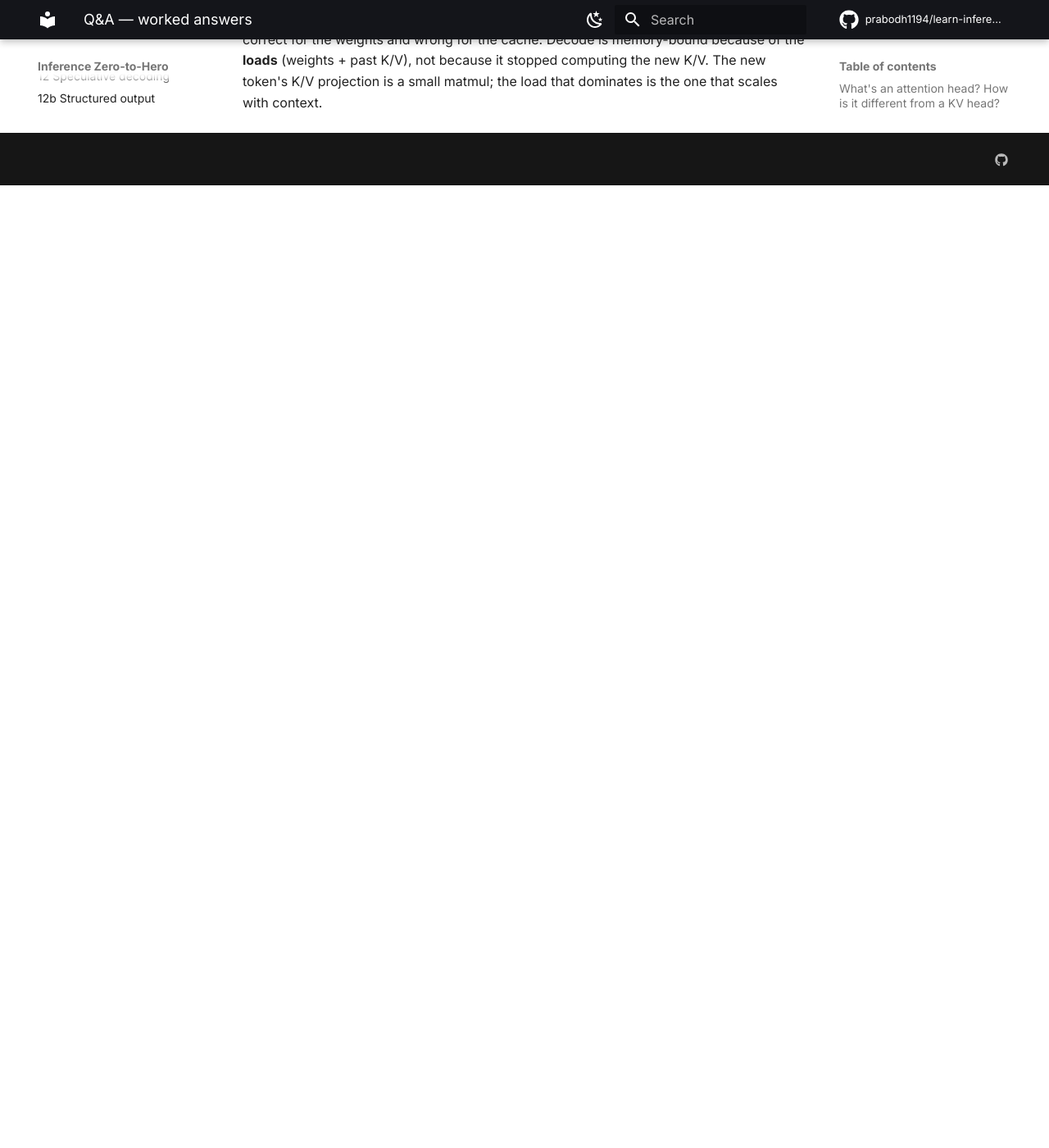
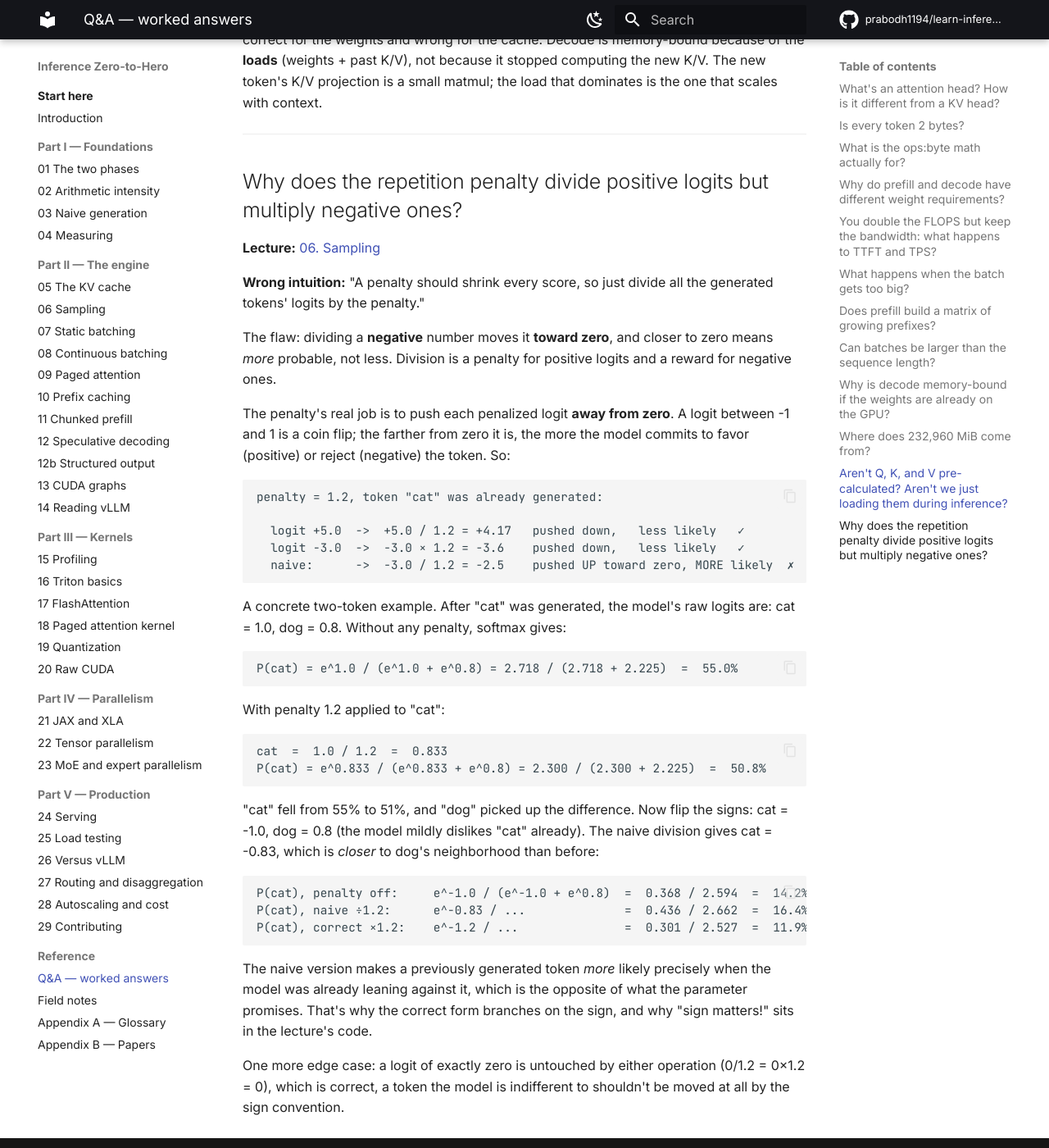
Before and after one commit to prabodh1194/learn-inference, an MkDocs documentation site: the page built from book/qa.md, in a window 1280 px wide and 1400 px high, scrolled down 8777 px. Shown: the whole window at 82% size. Built offline with MkDocs 1.6.1 and Material for MkDocs 9.7.7, drawn with Linux system fonts in a browser that asks for light colours; comment, search, counter and statistics services are not loaded; before the commit the page ends 9003 px from its top, so only the background shows below that.

Commit message:
book: explain repetition-penalty sign asymmetry; add worked example
The penalty pushes penalized logits away from zero, which requires
dividing positives and multiplying negatives; naive division rewards
negative-logit tokens. Lecture 06 gets the mechanics and an aside,
qa.md gets the full two-example derivation.

````diff
--- a/book/06-sampling.md
+++ b/book/06-sampling.md
@@ -57,9 +57,27 @@
 ### Repetition penalty
 
 Divide (or multiply) the logits of already-generated tokens to discourage loops.
+The goal: a token that's already been generated should be *less* likely to be
+picked again. Since a higher logit means more likely, the penalty has to push
+every penalized logit **away from zero**:
+
+```
+positive logit, divide by penalty:   5.0 / 1.2  =  4.17   (less favorable)  ✓
+negative logit, multiply by penalty: -3.0 × 1.2  =  -3.6  (even less favorable) ✓
+zero: 0 / 1.2 = 0 × 1.2 = 0          (neutral either way)
+```
+
 Note the asymmetry: for a positive logit you divide, for a negative one you
-multiply, otherwise the "penalty" *increases* the score of negative-logit
-tokens. Another classic bug.
+multiply. A naive "divide everything" turns the penalty into a *reward* for
+negative-logit tokens: `-3.0 / 1.2 = -2.5`, which is closer to zero, hence
+more likely, the exact opposite of punishment. Another classic bug.
+
+??? question "Why multiply the negatives instead of dividing them?"
+    Softmax is monotone in the logit: closer to zero = more probable. Dividing
+    a negative number moves it toward zero, which *raises* its probability.
+    Multiplying a negative by something > 1 moves it further away, which is
+    what "penalize" actually means. [Worked example in the
+    Q&A](qa.md#why-does-the-repetition-penalty-divide-positive-logits-but-multiply-negative-ones)
 
 ### Order matters
 
--- a/book/qa.md
+++ b/book/qa.md
@@ -439,3 +439,62 @@
 memory-bound because of the **loads** (weights + past K/V), not because it
 stopped computing the new K/V. The new token's K/V projection is a small
 matmul; the load that dominates is the one that scales with context.
+
+---
+
+## Why does the repetition penalty divide positive logits but multiply negative ones?
+
+**Lecture:** [06. Sampling](06-sampling.md)
+
+**Wrong intuition:** "A penalty should shrink every score, so just divide all the
+generated tokens' logits by the penalty."
+
+The flaw: dividing a **negative** number moves it **toward zero**, and closer to
+zero means *more* probable, not less. Division is a penalty for positive logits
+and a reward for negative ones.
+
+The penalty's real job is to push each penalized logit **away from zero**. A
+logit between -1 and 1 is a coin flip; the farther from zero it is, the more the
+model commits to favor (positive) or reject (negative) the token. So:
+
+```
+penalty = 1.2, token "cat" was already generated:
+
+  logit +5.0  ->  +5.0 / 1.2 = +4.17   pushed down,   less likely   ✓
+  logit -3.0  ->  -3.0 × 1.2 = -3.6    pushed down,   less likely   ✓
+  naive:      ->  -3.0 / 1.2 = -2.5    pushed UP toward zero, MORE likely  ✗
+```
+
+A concrete two-token example. After "cat" was generated, the model's raw logits
+are: cat = 1.0, dog = 0.8. Without any penalty, softmax gives:
+
+```
+P(cat) = e^1.0 / (e^1.0 + e^0.8) = 2.718 / (2.718 + 2.225)  =  55.0%
+```
+
+With penalty 1.2 applied to "cat":
+
+```
+cat  =  1.0 / 1.2  =  0.833
+P(cat) = e^0.833 / (e^0.833 + e^0.8) = 2.300 / (2.300 + 2.225)  =  50.8%
+```
+
+"cat" fell from 55% to 51%, and "dog" picked up the difference. Now flip the
+signs: cat = -1.0, dog = 0.8 (the model mildly dislikes "cat" already). The
+naive division gives cat = -0.83, which is *closer* to dog's neighborhood than
+before:
+
+```
+P(cat), penalty off:     e^-1.0 / (e^-1.0 + e^0.8)  =  0.368 / 2.594  =  14.2%
+P(cat), naive ÷1.2:      e^-0.83 / ...              =  0.436 / 2.662  =  16.4%   (up!)
+P(cat), correct ×1.2:    e^-1.2 / ...               =  0.301 / 2.527  =  11.9%   (down ✓)
+```
+
+The naive version makes a previously generated token *more* likely precisely
+when the model was already leaning against it, which is the opposite of what the
+parameter promises. That's why the correct form branches on the sign, and why
+"sign matters!" sits in the lecture's code.
+
+One more edge case: a logit of exactly zero is untouched by either operation
+(0/1.2 = 0×1.2 = 0), which is correct, a token the model is indifferent to
+shouldn't be moved at all by the sign convention.
````
